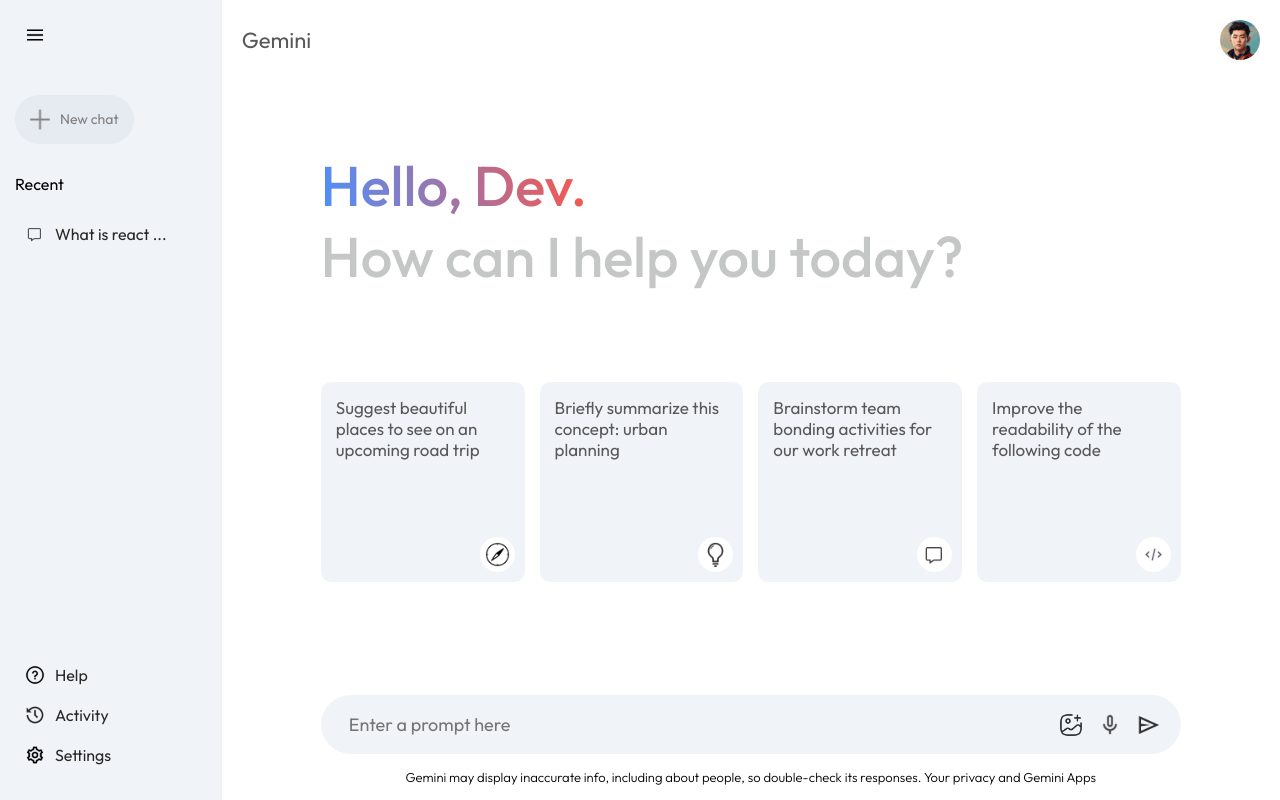
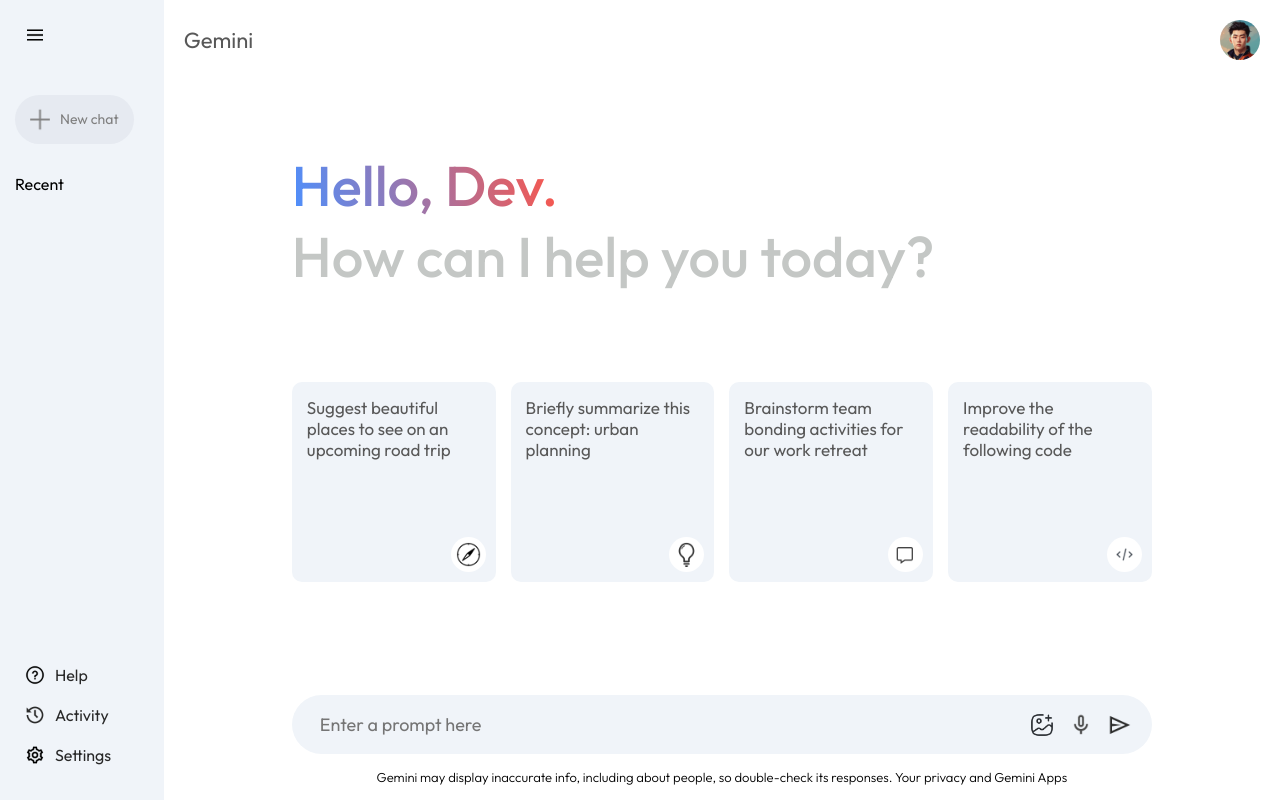
Before and after one commit to quanglinh12340/Google-Gemini, a React (Vite) app: page / in a window 1280 px wide. Both pictures are taken after a click on the picture 35 px from the left and 35 px from the top of the page. Built offline with nearby package versions, Linux system fonts and the light colour scheme.

Commit message:
save prompt in sidebar

```diff
--- a/src/components/Main/Main.jsx
+++ b/src/components/Main/Main.jsx
@@ -11,9 +11,6 @@
     input,
     setInput,
     recentPrompt,
-    setRecentPrompt,
-    prevPrompt,
-    setPrevPrompt,
     showResult,
     loading,
     resultData,
--- a/src/components/Sidebar/Sidebar.jsx
+++ b/src/components/Sidebar/Sidebar.jsx
@@ -1,12 +1,19 @@
-import { useState } from "react";
+import { useContext, useState } from "react";
 import classNames from "classnames/bind";
 import styles from "./Sidebar.module.scss";
 import { assets } from "@/assets";
+import { Context } from "@/context/Context";
 
 const cx = classNames.bind(styles);
 
 const Sidebar = () => {
   const [extended, setExtended] = useState(false);
+  const { setRecentPrompt, prevPrompt, onSent, newChat } = useContext(Context);
+
+  const loadPrompt = async (prompt) => {
+    setRecentPrompt(prompt);
+    await onSent(prompt);
+  };
 
   return (
     <div className={cx("sidebar")}>
@@ -16,17 +23,27 @@
           className={cx("menu")}
           src={assets.menu_icon}
         />
-        <div className={cx("new-chat")}>
+        <div onClick={() => newChat()} className={cx("new-chat")}>
           <img src={assets.plus_icon} />
           {extended ? <p>New chat</p> : null}
         </div>
         {extended ? (
           <div className={cx("recent")}>
             <p className={cx("recent-title")}>Recent</p>
-            <div className={cx("recent-entry")}>
-              <img src={assets.message_icon} />
-              <p>What is react ...</p>
-            </div>
+            {prevPrompt.map((item, index) => {
+              return (
+                <>
+                  <div
+                    key={index}
+                    className={cx("recent-entry")}
+                    onClick={() => loadPrompt(item)}
+                  >
+                    <img src={assets.message_icon} />
+                    <p>{item.slice(0, 18)} ...</p>
+                  </div>
+                </>
+              );
+            })}
           </div>
         ) : null}
       </div>
--- a/src/context/Context.jsx
+++ b/src/context/Context.jsx
@@ -17,13 +17,24 @@
     }, 75 * index);
   };
 
+  const newChat = () => {
+    setLoading(false);
+    setShowResult(false);
+  };
+
   const onSent = async (prompt) => {
     setResultData("");
     setLoading(true);
     setShowResult(true);
-    setRecentPrompt(input);
-
-    const response = await run(input);
+    let response;
+    if (prompt !== undefined) {
+      response = await run(prompt);
+      setRecentPrompt(prompt);
+    } else {
+      setPrevPrompt((prev) => [...prev, input]);
+      setRecentPrompt(input);
+      response = await run(input);
+    }
 
     let responseArray = response.split("**");
     let newResponse = "";
@@ -56,6 +67,7 @@
     loading,
     resultData,
     onSent,
+    newChat,
   };
 
   return (
```
